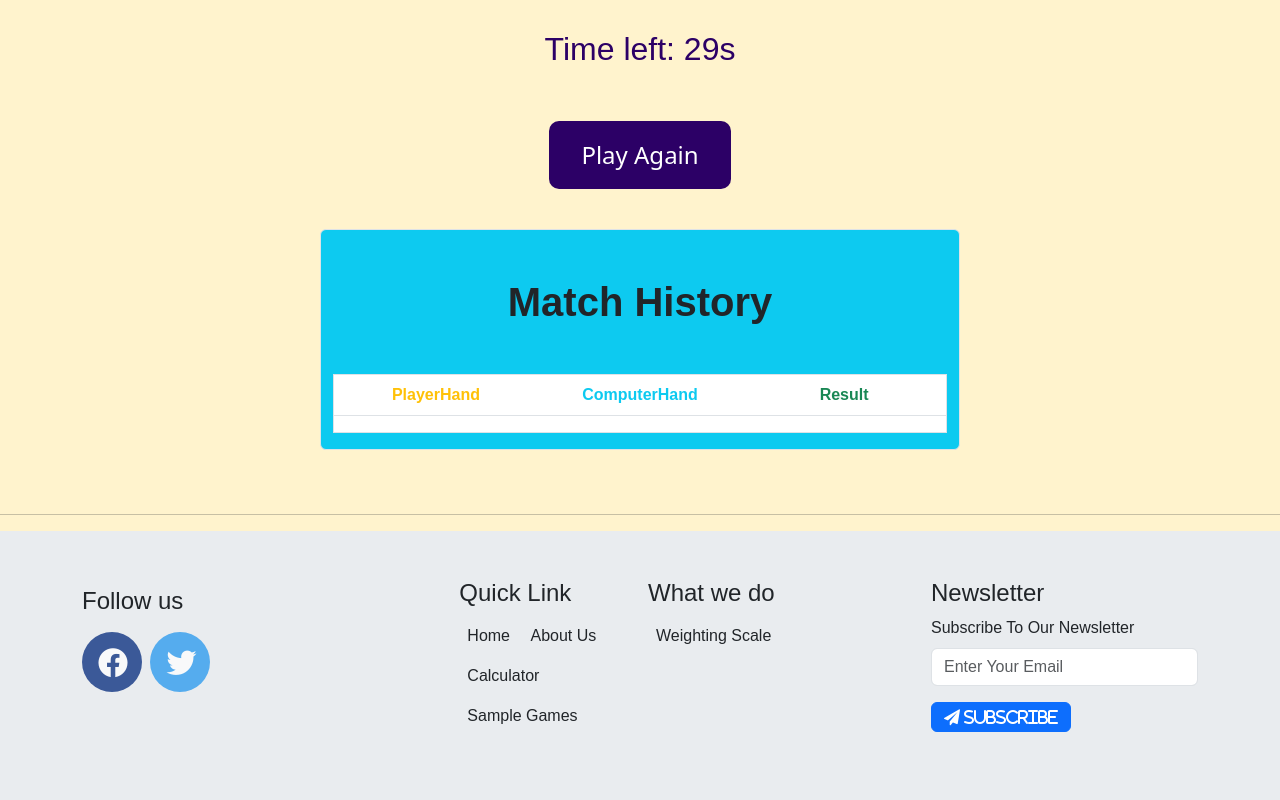
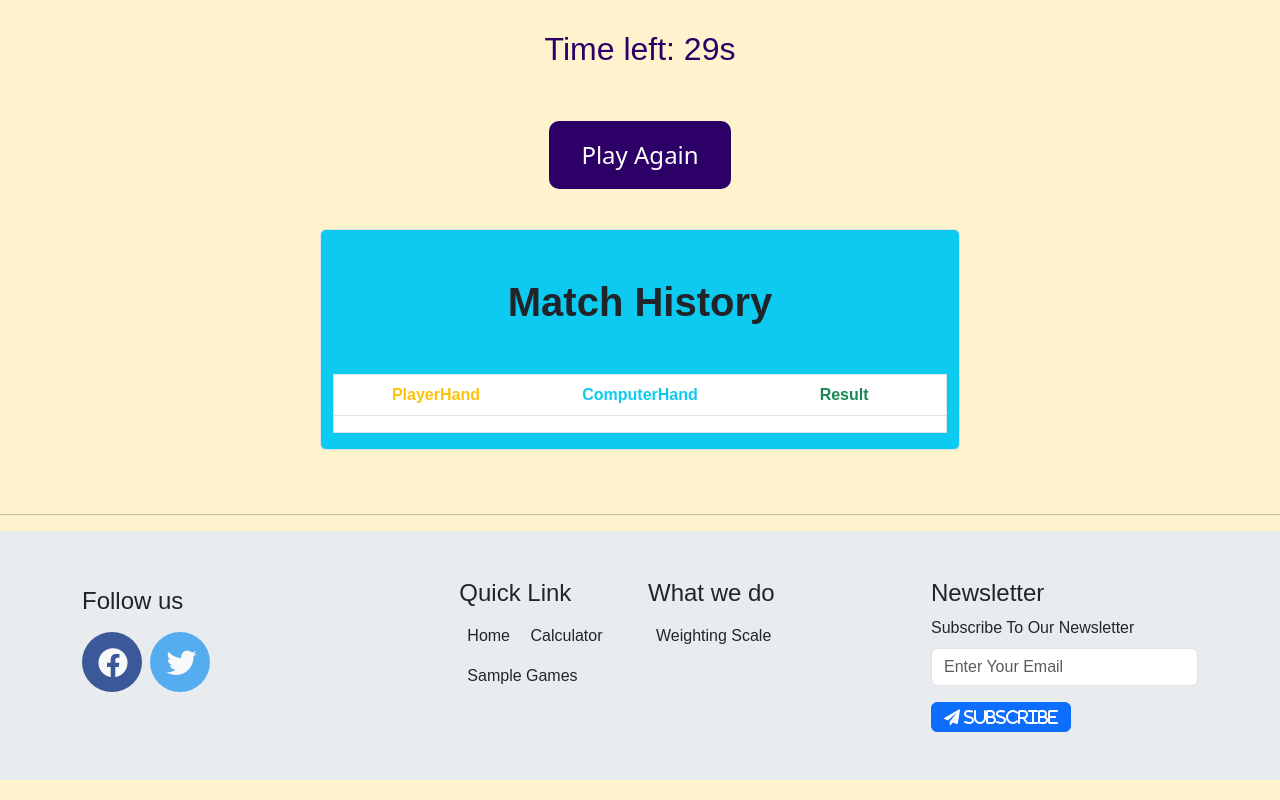
Before and after one commit to emzann816/RSPSLS-Game, a plain HTML site: page index.html in a window 1280 px wide. Shown: the part 705-1505 px from the top of the page. Drawn offline with nearby package versions, Linux system fonts and the light colour scheme.

Commit message:
Update index.html

```diff
--- a/index.html
+++ b/index.html
@@ -120,9 +120,6 @@
               <a href="index.html" class="text-decoration-none text-dark">Home</a>
             </li>
             <li>
-              <a href="#" class="text-decoration-none text-dark">About Us</a>
-            </li>
-            <li>
               <a href="#" class="text-decoration-none text-dark">Calculator</a>
             </li>
             <li>
```
